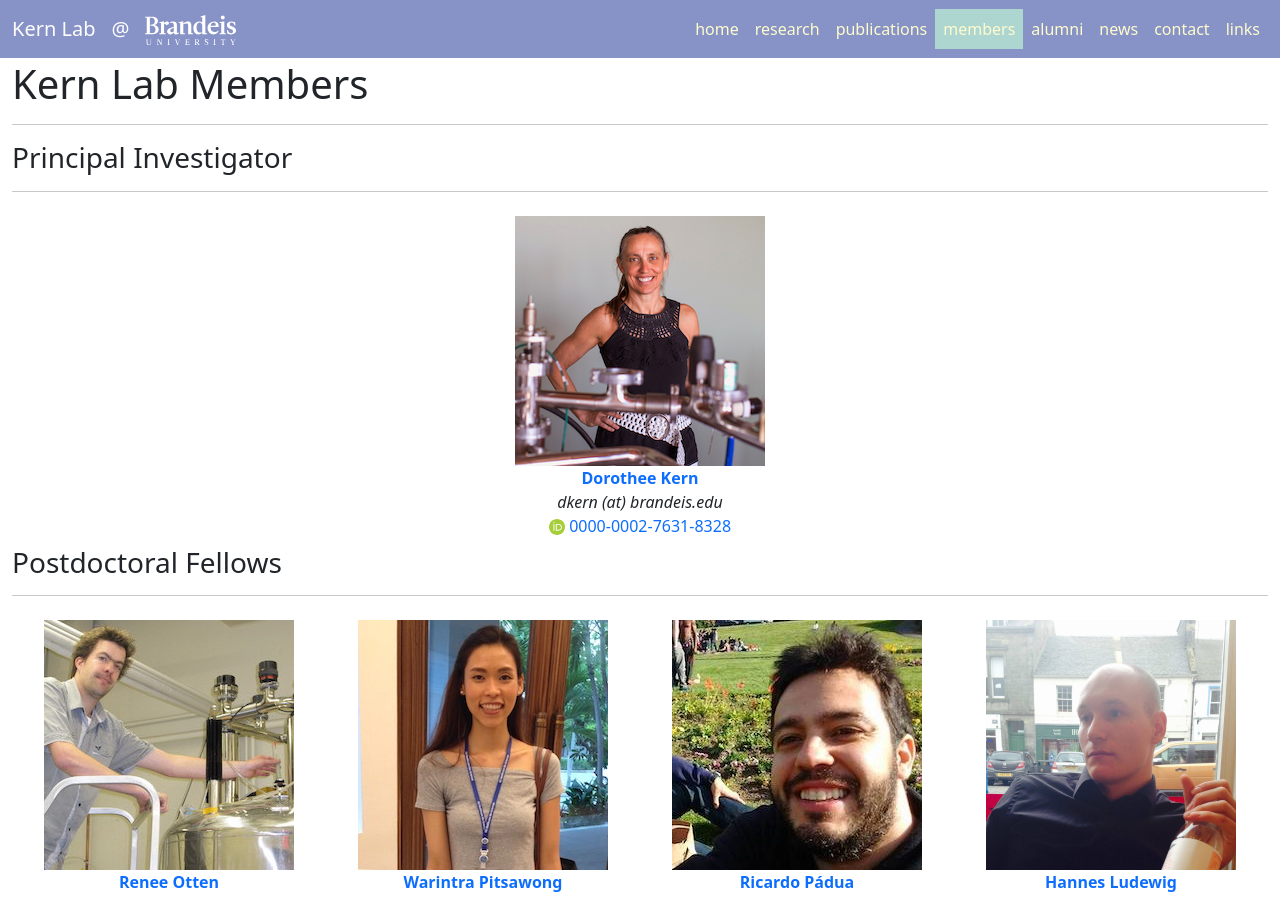
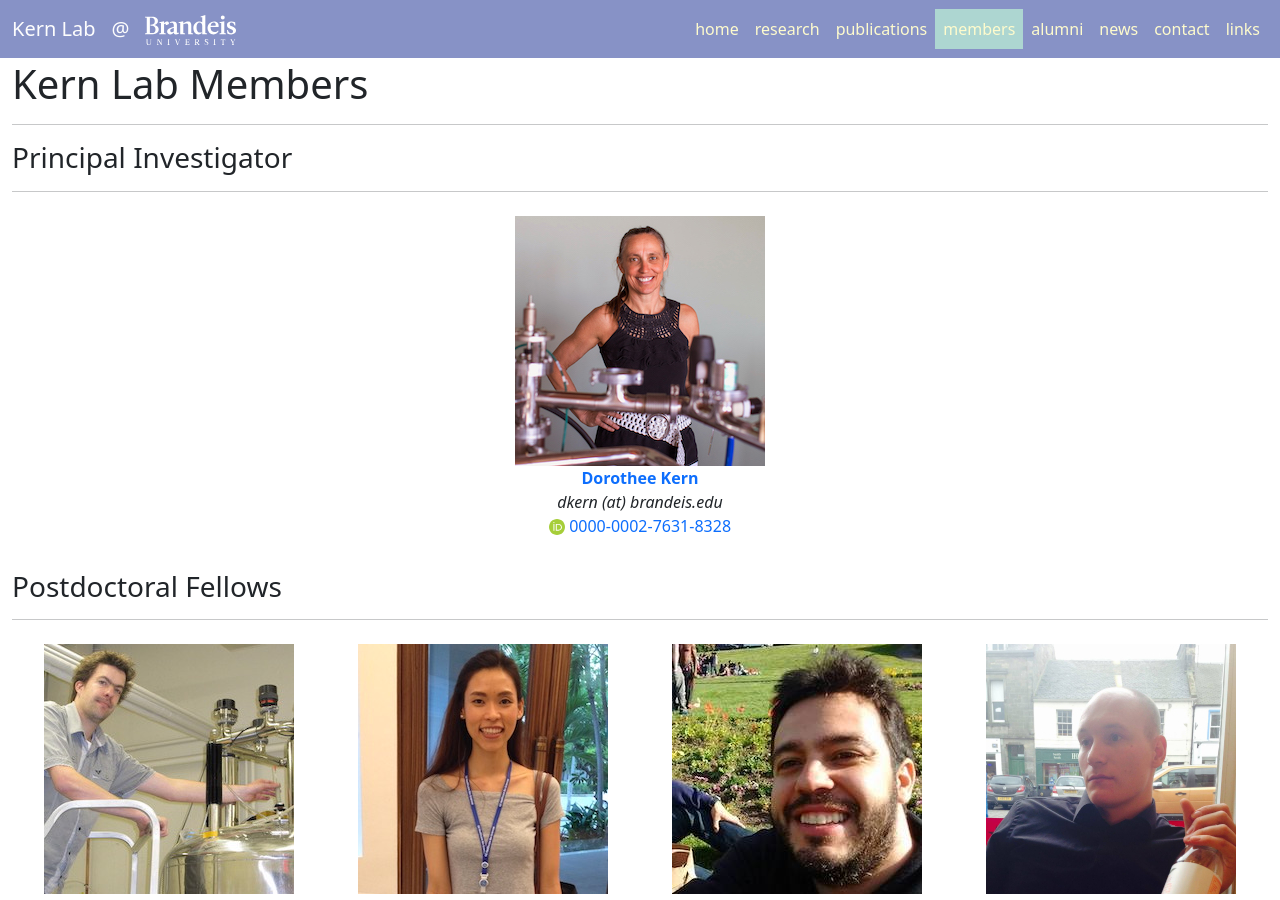
Before and after one commit to kernlab-scripps/kernlab-scripps.github.io, a Jekyll site: the page built from members/index.html, in a window 1280 px wide and 900 px high. Built offline with Jekyll 4.4.1, drawn with Linux system fonts in a browser that asks for light colours.

Commit message:
Members: do not duplicate code, loop over 'positions'

```diff
--- a/_data/members.yml
+++ b/_data/members.yml
@@ -28,7 +28,7 @@
   description: 'Motions are the basis for the function of biological macromolecules. Whereas for many enzymes the structures have been solved, very little is known about dynamic processes, which trigger catalysis. Our main goal is to characterize these motions in enzymes to provide a better understanding of the atomic events in enzyme catalysis as a function of time. We use NMR as a primary tool because it is an excellent method to measure dynamic processes ranging from picoseconds to days. We complement our experiments by computational techniques, namely, molecular dynamics simulations, which provide atomistic insight into the dynamics of macromolecules. Our aim is to reveal the physical mechanism of transitions by combining experimental to computational methods.'
 
 
-# Postdoctoral fellows
+# Postdoctoral Fellows
 
 - name: Renee Otten
   webmaster: "True"
--- a/members/index.html
+++ b/members/index.html
@@ -4,35 +4,15 @@
 group: members
 ---
 
+{%- assign roles = site.data.members | map: "position" | uniq -%}
+
 <h1>Kern Lab Members</h1> <hr>
 
-<h3>Principal Investigator</h3> <hr>
-{% assign investigator = site.data.members | where: "position", "Principal Investigator" -%}
-<div class="d-flex justify-content-around">
-{%- for pi in investigator -%}
-  <div class="p-2 text-center">
-    <a href="/member/#{{ pi.name | url_encode }}"><img class="img-fluid center-block" src="{{ pi.image }}" title="{{ pi.name }}" alt="{{ pi.name }}" style="max-height:250px;max-width:250px"></a> <br>
-    <a href="/member/#{{ pi.name | url_encode}}"><strong>{{ pi.name }}</strong></a> <br>
-    <em>{{ pi.email }}</em> <br>
-
-    {%- if pi.orcid %}
-      {%- assign orcid_link = "https://orcid.org/" | append: pi.orcid -%}
-      <a href="https://orcid.org"><img class="inline-block" src="/static/img/orcid_logo.svg" alt="ORCID iD logo" style="height:16px;width:16px"></a>
-      <a href="{{ orcid_link }}">{{ pi.orcid }}</a> <br>
-    {%- endif -%}
-
-    {%- if pi.scholar %}
-      <a href="https://scholar.google.com"><img class="inline-block" src="/static/img/google-scholar.svg" alt="Google Scholar logo" style="height:16px;width:16px"></a>
-      <a href="https://scholar.google.com/citations?user={{ pi.scholar }}">Google Scholar Citations</a> <br>
-    {%- endif -%}
-  </div>
-{%- endfor -%}
-</div>
-
-{% assign postdocs = site.data.members | where: "position", "Postdoctoral Fellow" | sort: "startdate" -%}
-{%- if postdocs.size -%}<h3>Postdoctoral Fellows</h3> <hr>{%- endif -%}
+{%- for role in roles %}
+  {% assign members = site.data.members | where: "position", role | sort: "startdate" -%}
+  {%- if members.size -%}<h3>{{ role }}{%- if members.first.position != "Principal Investigator" -%}s{%- endif -%}</h3> <hr>{%- endif -%}
   <div class="d-flex flex-wrap justify-content-around">
-{%- for person in postdocs %}
+  {%- for person in members %}
     <div class="p-2 text-center">
       <a href="/member/#{{ person.name | url_encode }}"><img class="img-fluid" src="{{ person.image }}" title="{{ person.name }}" alt="{{ person.name }}" style="max-height:250px;max-width:250px"></a> <br>
       <a href="/member/#{{ person.name | url_encode }}"><strong>{{ person.name }}</strong></a> <br>
@@ -51,75 +31,7 @@
     </div>
   {% endfor -%}
   </div>
-
-{% assign gradstudents = site.data.members | where: "position", "Graduate Student" | sort: "startdate" -%}
-{%- if gradstudents.size -%}<h3>Graduate Students</h3> <hr>{%- endif -%}
-<div class="d-flex flex-wrap justify-content-around">
-{%- for person in gradstudents %}
-  <div class="p-2 text-center">
-    <a href="/member/#{{ person.name | url_encode }}"><img class="img-fluid" src="{{ person.image }}" title="{{ person.name }}" alt="{{ person.name }}" style="max-height:250px;max-width:250px"></a> <br>
-    <a href="/member/#{{ person.name | url_encode }}"><strong>{{ person.name }}</strong></a> <br>
-    <em>{{ person.email }}</em> <br>
-
-    {%- if person.orcid %}
-      {%- assign orcid_link = "https://orcid.org/" | append: person.orcid -%}
-      <a href="https://orcid.org"><img class="inline-block" src="/static/img/orcid_logo.svg" alt="ORCID iD logo" style="height:16px;width:16px"></a>
-      <a href="{{ orcid_link }}">{{ person.orcid }}</a> <br>
-    {%- endif -%}
-
-    {%- if person.scholar %}
-      <a href="https://scholar.google.com"><img class="inline-block" src="/static/img/google-scholar.svg" alt="Google Scholar logo" style="height:16px;width:16px"></a>
-      <a href="https://scholar.google.com/citations?user={{ person.scholar }}">Google Scholar Citations</a> <br>
-    {%- endif -%} <br>
-  </div>
 {% endfor -%}
-</div>
-
-{% assign masterstudents = site.data.members | where: "position", "Master Student" | sort: "startdate" -%}
-{%- if masterstudents.size > 0-%}<h3>Master Students</h3> <hr>{%- endif -%}
-<div class="d-flex flex-wrap justify-content-around">
-{%- for person in masterstudents %}
-  <div class="p-2 text-center">
-    <a href="/member/#{{ person.name | url_encode }}"><img class="img-fluid" src="{{ person.image }}" title="{{ person.name }}" alt="{{ person.name }}" style="max-height:250px;max-width:250px"></a> <br>
-    <a href="/member/#{{ person.name | url_encode }}"><strong>{{ person.name }}</strong></a> <br>
-    <em>{{ person.email }}</em> <br>
-
-    {%- if person.orcid %}
-      {%- assign orcid_link = "https://orcid.org/" | append: person.orcid -%}
-      <a href="https://orcid.org"><img class="inline-block" src="/static/img/orcid_logo.svg" alt="ORCID iD logo" style="height:16px;width:16px"></a>
-      <a href="{{ orcid_link }}">{{ person.orcid }}</a> <br>
-    {%- endif -%}
-
-    {%- if person.scholar %}
-      <a href="https://scholar.google.com"><img class="inline-block" src="/static/img/google-scholar.svg" alt="Google Scholar logo" style="height:16px;width:16px"></a>
-      <a href="https://scholar.google.com/citations?user={{ person.scholar }}">Google Scholar Citations</a> <br>
-    {%- endif -%} <br>
-  </div>
-{% endfor -%}
-</div>
-
-{% assign undergrads = site.data.members | where: "position", "Undergraduate Student" | sort: "startdate" -%}
-{%- if undergrads.size > 0 -%}<h3>Undergraduate Students</h3> <hr>{%- endif -%}
-<div class="d-flex flex-wrap justify-content-around">
-{%- for person in undergrads %}
-  <div class="p-2 text-center">
-    <a href="/member/#{{ person.name | url_encode }}"><img class="img-fluid" src="{{ person.image }}" title="{{ person.name }}" alt="{{ person.name }}" style="max-height:250px;max-width:250px"></a> <br>
-    <a href="/member/#{{ person.name | url_encode }}"><strong>{{ person.name }}</strong></a> <br>
-    <em>{{ person.email }}</em> <br>
-
-    {%- if person.orcid %}
-      {%- assign orcid_link = "https://orcid.org/" | append: person.orcid -%}
-      <a href="https://orcid.org"><img class="inline-block" src="/static/img/orcid_logo.svg" alt="ORCID iD logo" style="height:16px;width:16px"></a>
-      <a href="{{ orcid_link }}">{{ person.orcid }}</a> <br>
-    {%- endif -%}
-
-    {%- if person.scholar %}
-      <a href="https://scholar.google.com"><img class="inline-block" src="/static/img/google-scholar.svg" alt="Google Scholar logo" style="height:16px;width:16px"></a>
-      <a href="https://scholar.google.com/citations?user={{ person.scholar }}">Google Scholar Citations</a> <br>
-    {%- endif -%} <br>
-  </div>
-{% endfor -%}
-</div>
 
 <hr>
 <div class="row">
```
Lines whose indentation alone changed are shown as unchanged.
